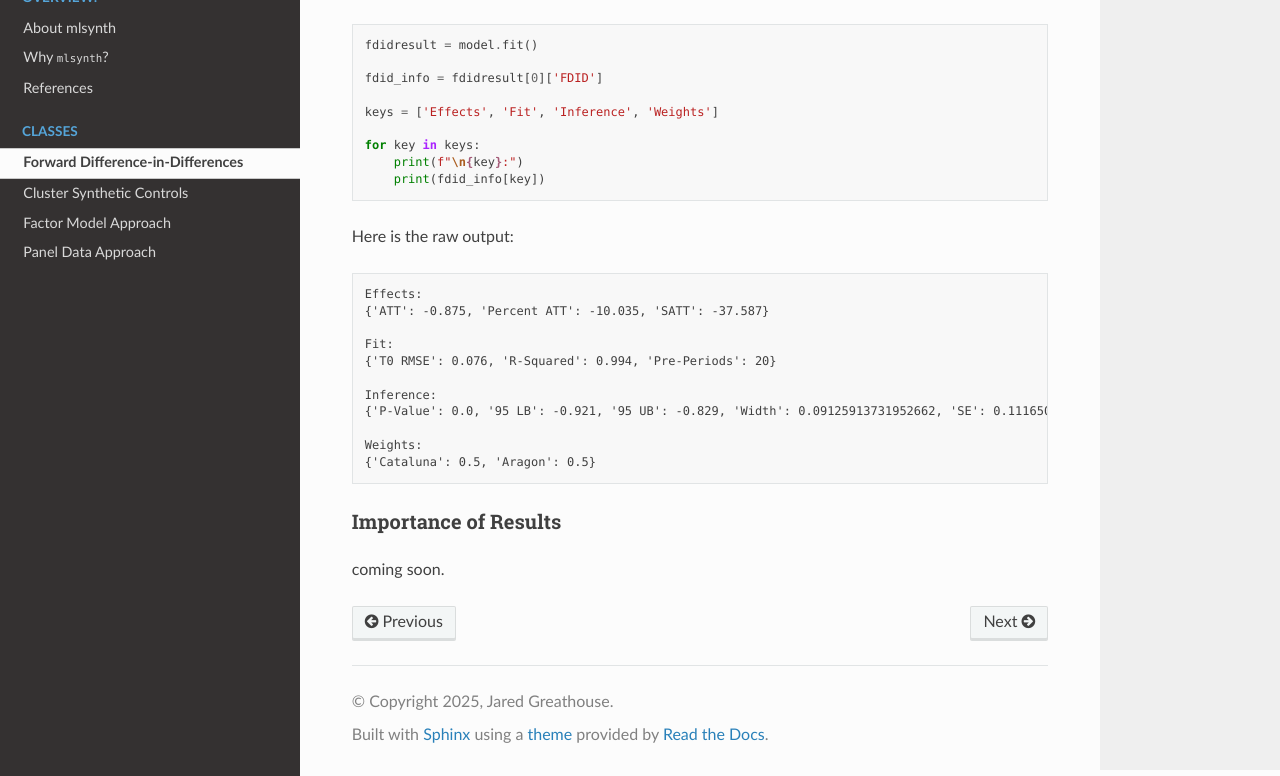
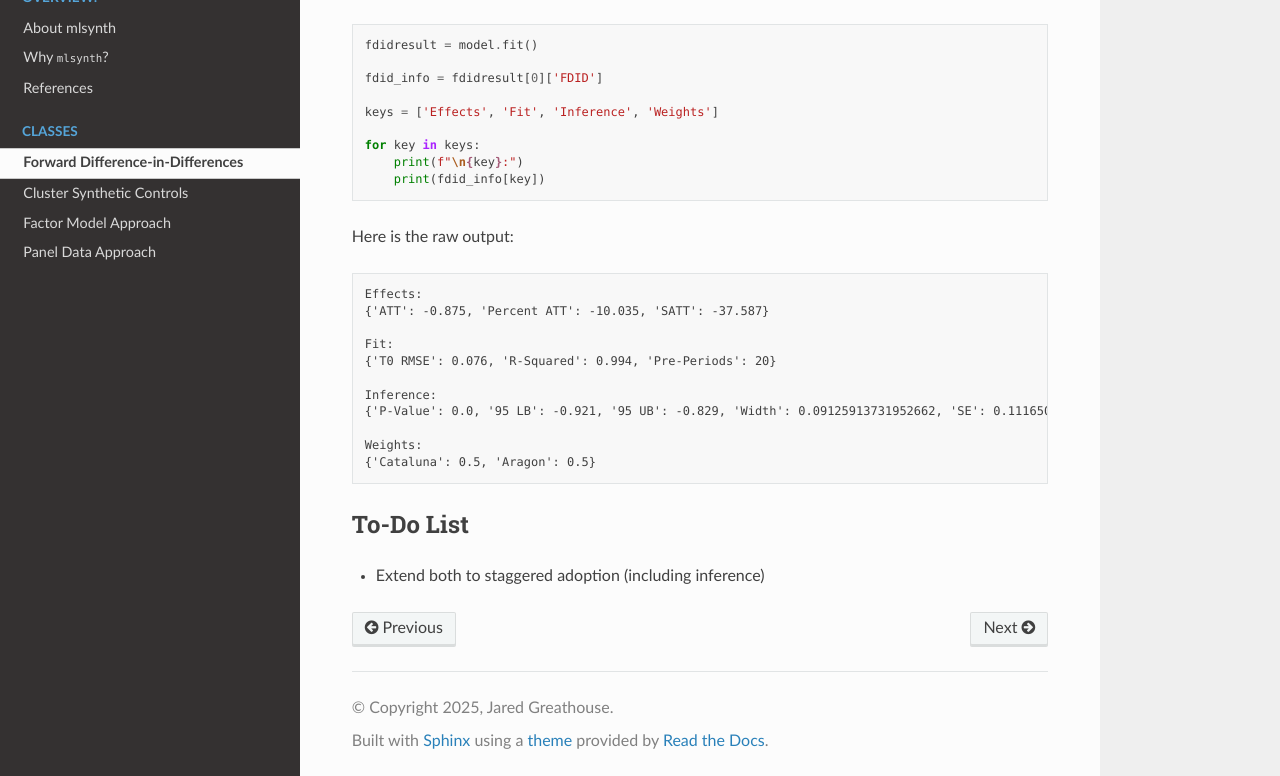
Before and after one commit to jgreathouse9/mlsynth, a Sphinx documentation site: the page built from docs/fdid.rst, in a window 1280 px wide and 900 px high, scrolled down 4395 px, cut to the strip 124-900 px from the top of the window. Built offline with Sphinx 7.4.7 and the Read the Docs theme 3.1.0, drawn with Linux system fonts in a browser that asks for light colours; pages that are not in the unit, such as notebooks, are missing from menus.

Commit message:
Update fdid.rst

```diff
--- a/docs/fdid.rst
+++ b/docs/fdid.rst
@@ -224,6 +224,7 @@ Here is the raw output:
     {'Cataluna': 0.5, 'Aragon': 0.5}
 
 
-Importance of Results
-~~~~~~~~~~~~~~~~~~
-coming soon.
+To-Do List
+----------------
+
+- Extend both to staggered adoption (including inference)
```
